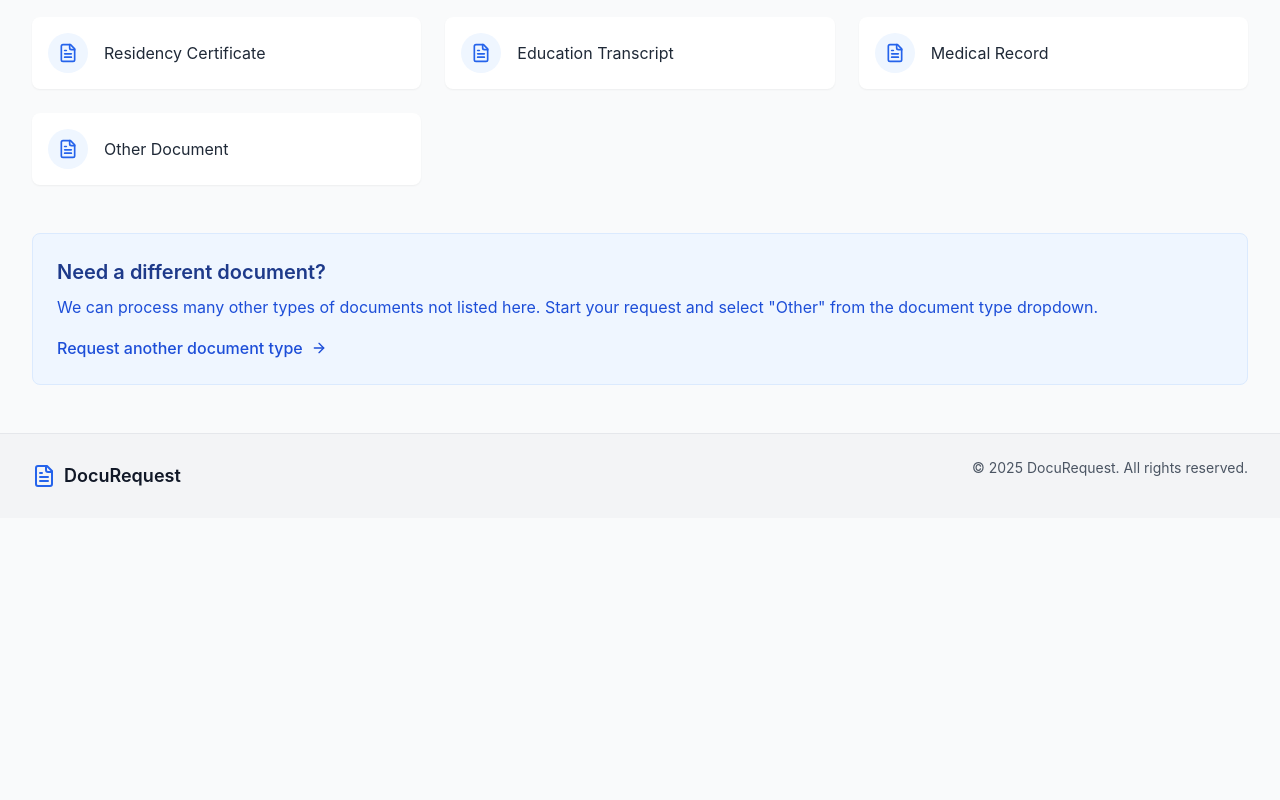
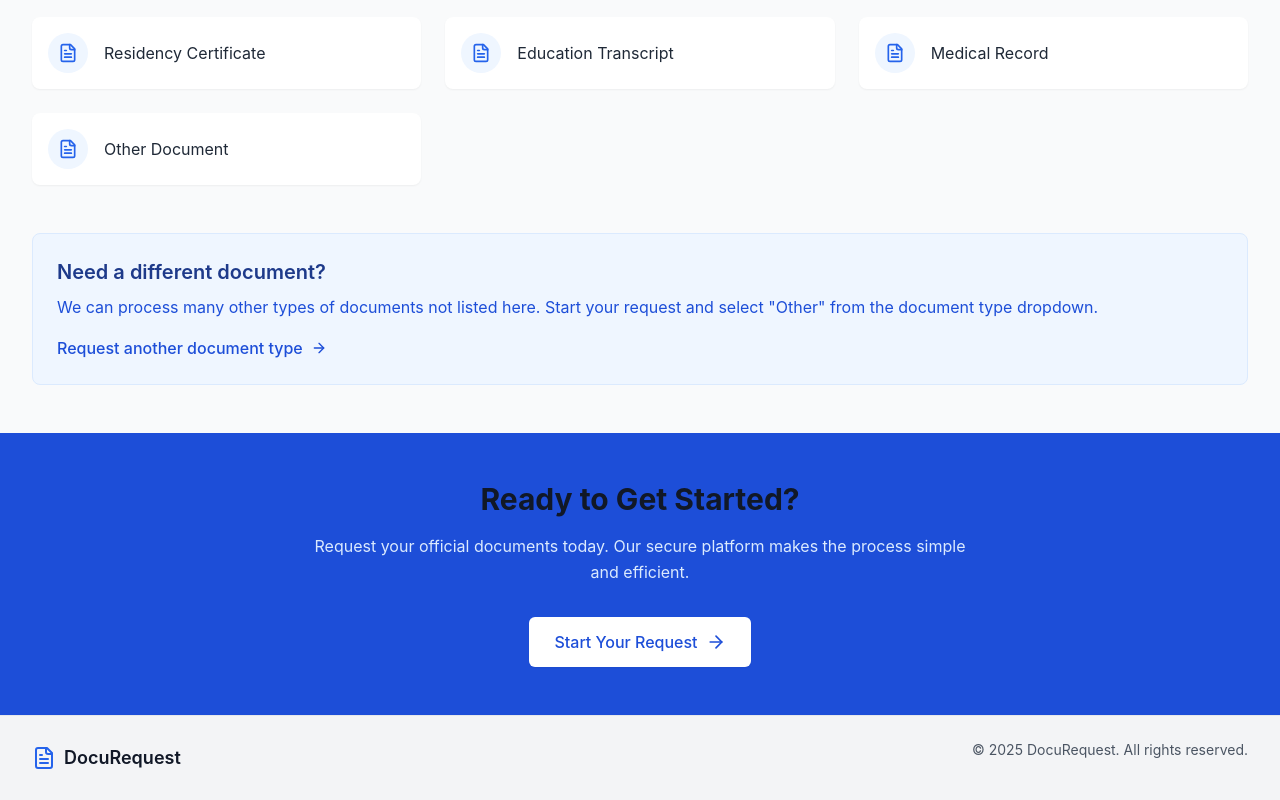
Before and after one commit to binij-labs/document-request-portal, a Gatsby site: page / in a window 1280 px wide. Shown: the part 1533-2333 px from the top of the page. Before the commit the page ends 2051 px from the top, so only its background shows below. Built offline with nearby package versions, Linux system fonts and the light colour scheme; Gatsby itself is replaced by a stand-in of ours.

Commit message:
feat: add cta section

```diff
--- a/src/pages/index.tsx
+++ b/src/pages/index.tsx
@@ -170,7 +170,23 @@ const IndexPage: React.FC<PageProps> = () => {
         </div>
       </section>
 
-      {/* CTA Section : TODO */}
+      {/* CTA Section */}
+      <section className="py-12 text-white bg-primary-700">
+        <div className="px-4 mx-auto text-center max-w-7xl sm:px-6 lg:px-8">
+          <h2 className="mb-4 text-3xl font-bold">Ready to Get Started?</h2>
+          <p className="max-w-2xl mx-auto mb-8 text-primary-100">
+            Request your official documents today. Our secure platform makes the
+            process simple and efficient.
+          </p>
+          <Link
+            to="/request/step1"
+            className="inline-flex items-center px-6 py-3 text-base font-medium transition-colors duration-200 bg-white border border-transparent rounded-md shadow-sm text-primary-700 hover:bg-primary-50 focus:outline-none focus:ring-2 focus:ring-offset-2 focus:ring-offset-primary-700 focus:ring-white"
+          >
+            Start Your Request
+            <ArrowRight className="w-5 h-5 ml-2" />
+          </Link>
+        </div>
+      </section>
     </Layout>
   );
 };
```
